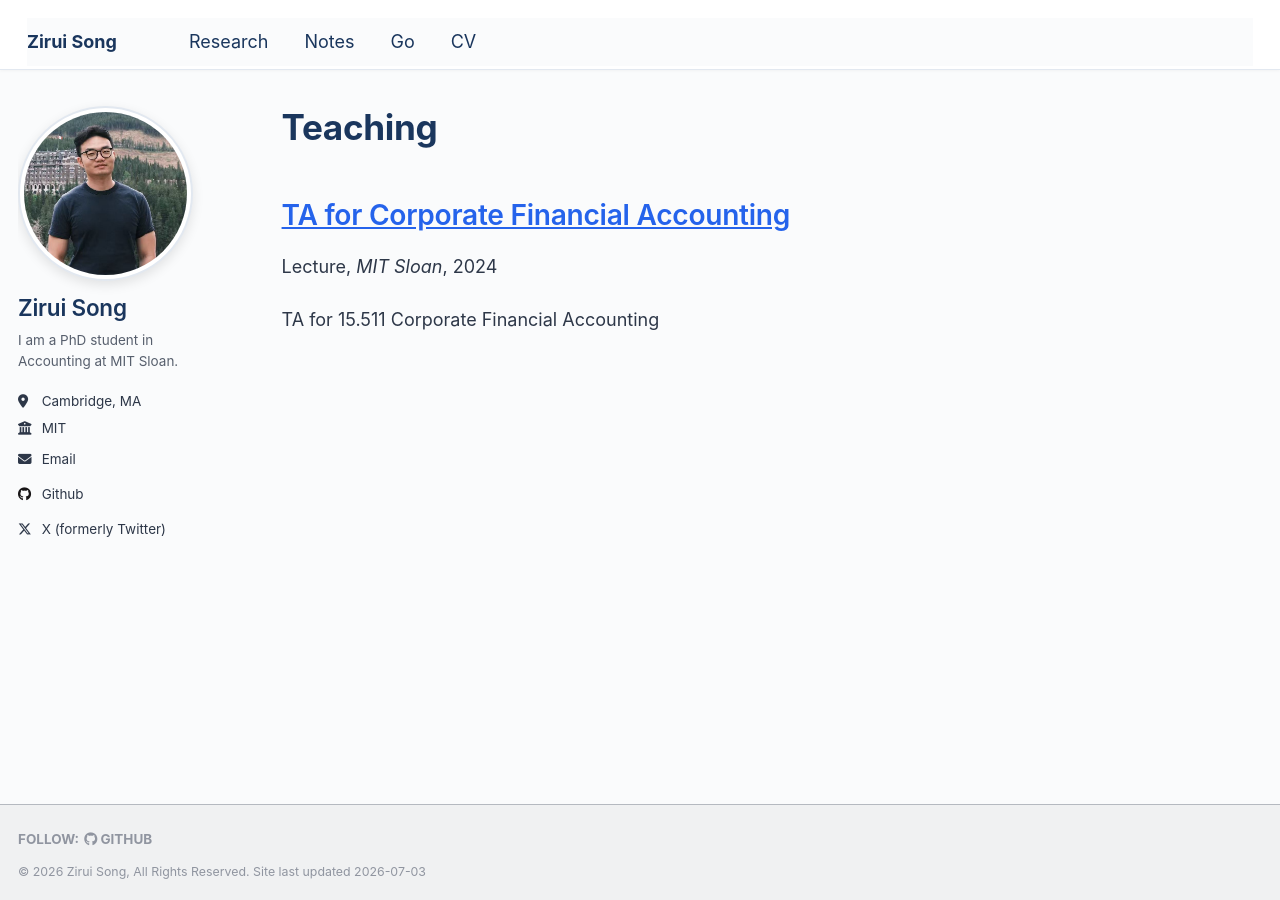
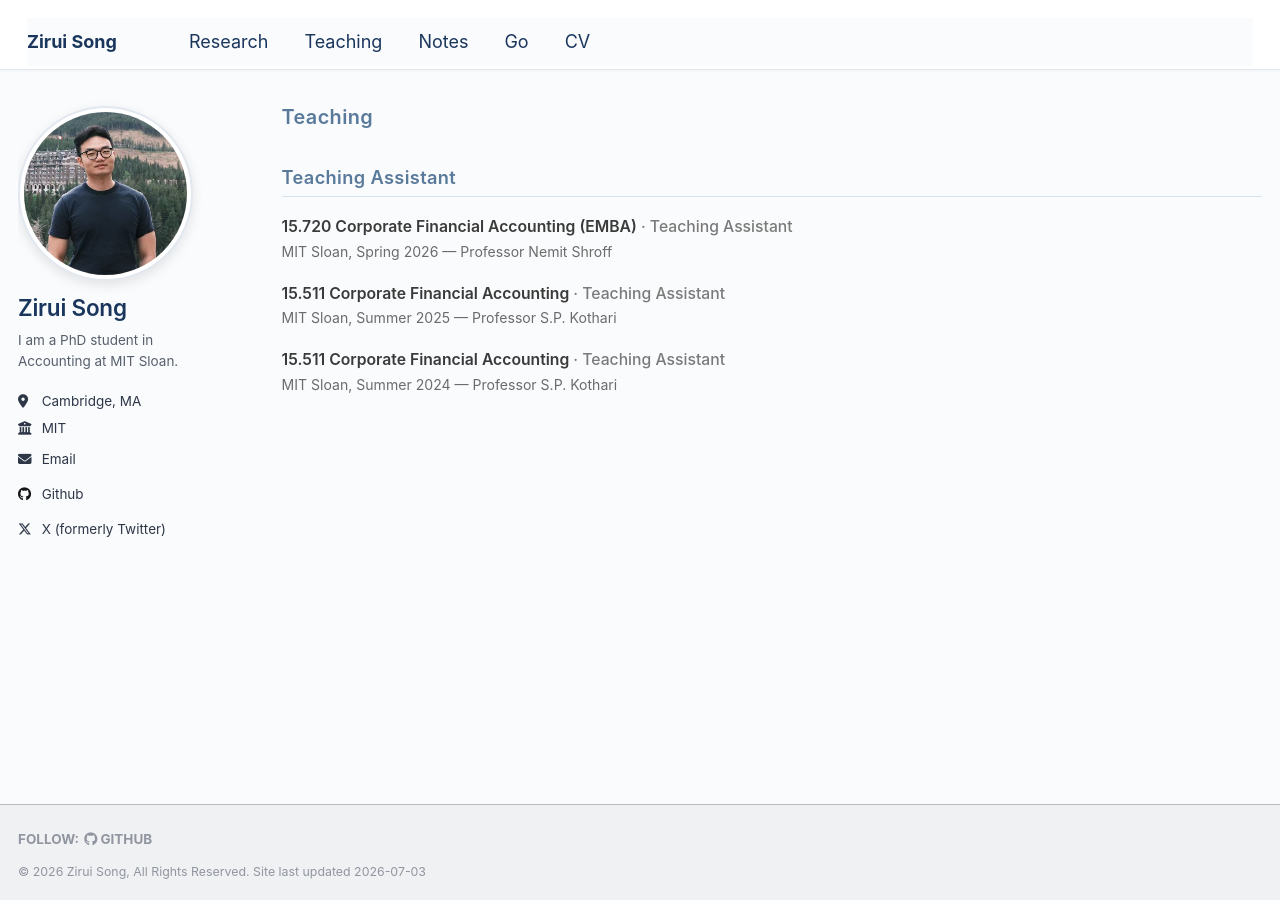
Before and after one commit to zirui-song/zirui-song.github.io, a Jekyll site: the page built from _pages/teaching.html, in a window 1280 px wide. Built offline with Jekyll 4.4.1, drawn with Linux system fonts in a browser that asks for light colours.

Commit message:
Add Teaching tab with styled, data-driven teaching page
Co-Authored-By: Claude Opus 4.8 <noreply@anthropic.com>

```diff
--- a/_data/navigation.yml
+++ b/_data/navigation.yml
@@ -12,6 +12,9 @@ main:
   - title: "Research"
     url: /research/
 
+  - title: "Teaching"
+    url: /teaching/
+
   - title: "Notes"
     url: /notes/
 
--- /dev/null
+++ b/_data/teaching.yml
@@ -0,0 +1,21 @@
+# Teaching experience — add new entries at the top.
+# Fields: course, role, venue, term, instructor (all display strings)
+
+courses:
+  - course: "15.720 Corporate Financial Accounting (EMBA)"
+    role: "Teaching Assistant"
+    venue: "MIT Sloan"
+    term: "Spring 2026"
+    instructor: "Professor Nemit Shroff"
+
+  - course: "15.511 Corporate Financial Accounting"
+    role: "Teaching Assistant"
+    venue: "MIT Sloan"
+    term: "Summer 2025"
+    instructor: "Professor S.P. Kothari"
+
+  - course: "15.511 Corporate Financial Accounting"
+    role: "Teaching Assistant"
+    venue: "MIT Sloan"
+    term: "Summer 2024"
+    instructor: "Professor S.P. Kothari"
--- a/_pages/teaching.html
+++ b/_pages/teaching.html
@@ -5,8 +5,59 @@ permalink: /teaching/
 author_profile: true
 ---
 
-{% include base_path %}
+<style>
+.page__title {
+  font-size: 1.2em;
+  color: #5a7a9b;
+  font-weight: 600;
+  letter-spacing: 0.02em;
+}
+.archive {
+  font-size: 0.92em;
+  color: #4a4a4a;
+  line-height: 1.7;
+}
+.teaching-section h2 {
+  font-size: 1.1em;
+  color: #5a7a9b;
+  border-bottom: 1px solid #d6e3ed;
+  padding-bottom: 6px;
+  margin-top: 2em;
+  margin-bottom: 1em;
+  font-weight: 600;
+  letter-spacing: 0.02em;
+}
+.teaching-section .course {
+  margin-bottom: 1.2em;
+}
+.teaching-section .course-title {
+  font-size: 0.95em;
+  font-weight: 600;
+  color: #3a3a3a;
+  margin: 0;
+  line-height: 1.5;
+}
+.teaching-section .course-role {
+  color: #7a7a7a;
+  font-weight: 500;
+}
+.teaching-section .course-detail {
+  font-size: 0.85em;
+  color: #6b6b6b;
+  margin: 2px 0 0 0;
+  line-height: 1.5;
+}
+</style>
 
-{% for post in site.teaching reversed %}
-  {% include archive-single.html %}
+<div class="teaching-section">
+
+<h2>Teaching Assistant</h2>
+
+{% for c in site.data.teaching.courses %}
+<div class="course">
+  <p class="course-title">{{ c.course }}{% if c.role %} <span class="course-role">· {{ c.role }}</span>{% endif %}</p>
+  <p class="course-detail">{{ c.venue }}, {{ c.term }}{% if c.instructor %} — {{ c.instructor }}{% endif %}</p>
+</div>
 {% endfor %}
+
+</div>
```
